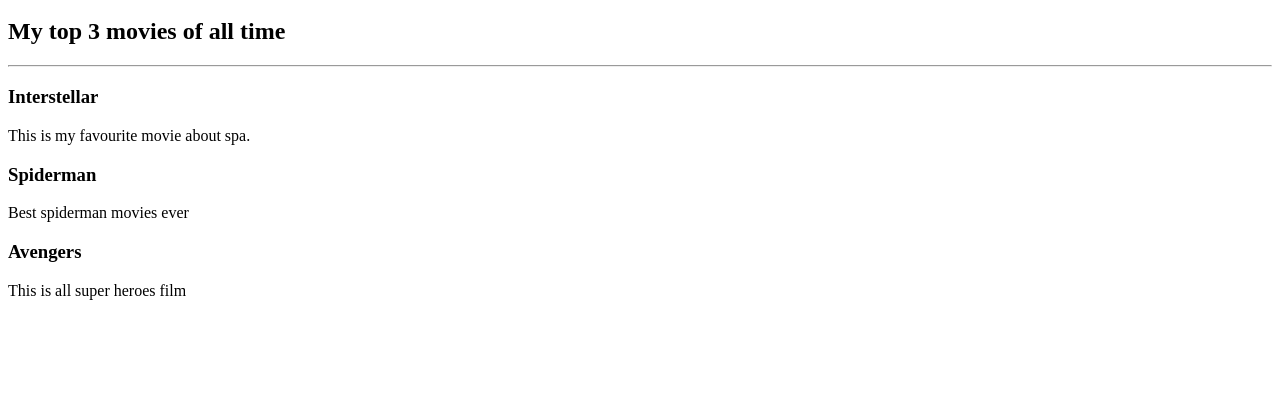
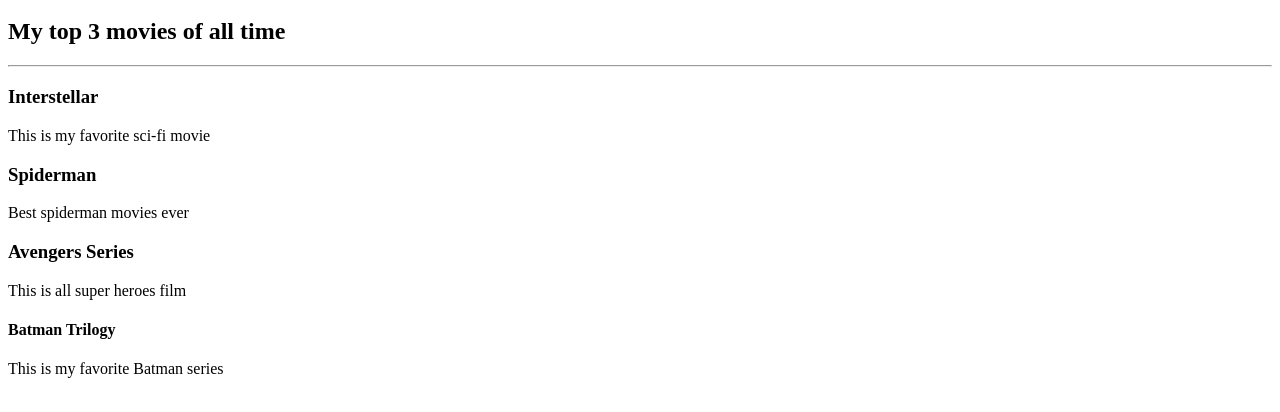
Before and after one commit to Divyansh11x/Movie-Ranking, a plain HTML site: page index.html in a window 1280 px wide. Shown: the part 48-460 px from the top of the page. Drawn offline with Linux system fonts and the light colour scheme.

Commit message:
Update index.html

```diff
--- a/index.html
+++ b/index.html
@@ -8,12 +8,16 @@
 
 <h3>Interstellar</h3>
 
-<p>This is my favourite movie about spa.</p>
+<p>This is my favorite sci-fi movie</p>
 
 <h3>Spiderman</h3>
 
 <p>Best spiderman movies ever</p>
 
-<h3>Avengers</h3>
+<h3>Avengers Series</h3>
 
 <p>This is all super heroes film</p>
+
+<h4>Batman Trilogy</h4>
+
+<p>This is my favorite Batman series</p>
```
